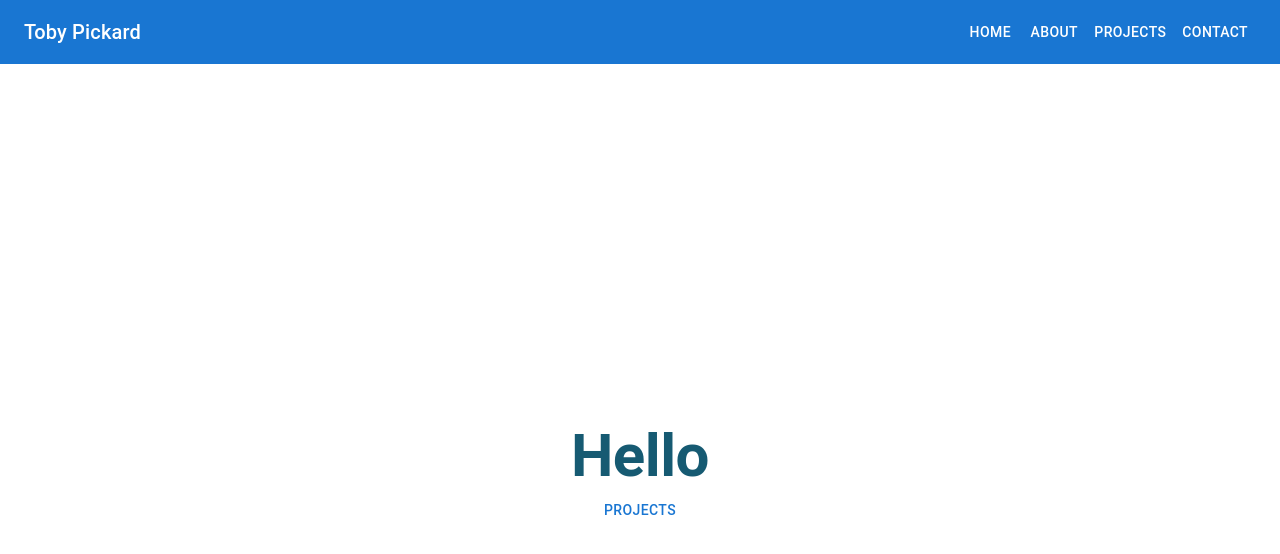
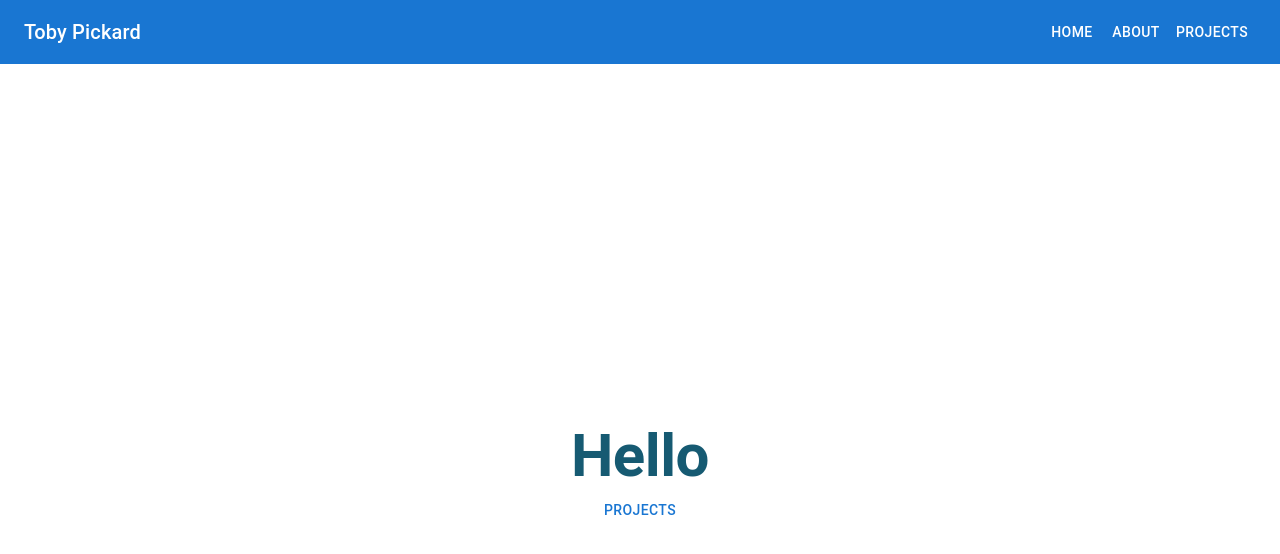
Before and after one commit to TobyPickard/Portfolio, a React (Vite) app: page / in a window 1280 px wide. Shown: the top 554 px of the page. Built offline with nearby package versions, Linux system fonts and the light colour scheme.

Commit message:
making changes to contact

```diff
--- a/src/Components/Navbar.tsx
+++ b/src/Components/Navbar.tsx
@@ -25,9 +25,6 @@ const TopNavbar = () => {
                     <Button onClick={() => handleClick('projects')} style={{color: 'white'}}>
                         Projects
                     </Button>
-                <Button onClick={() => handleClick('contact')} style={{color: 'white'}}>
-                    Contact
-                </Button>
                 </Toolbar>
             </AppBar>
         </div>
```
Also changed, not shown: public/tabIcon.png. Lines whose indentation alone changed are shown as unchanged.
